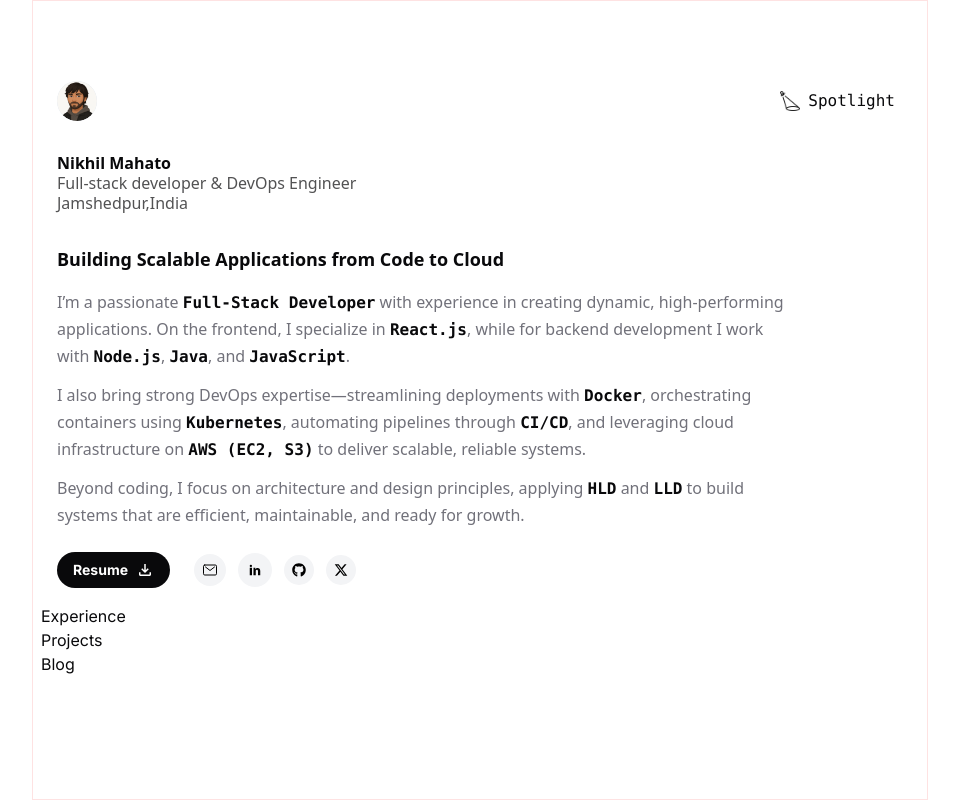
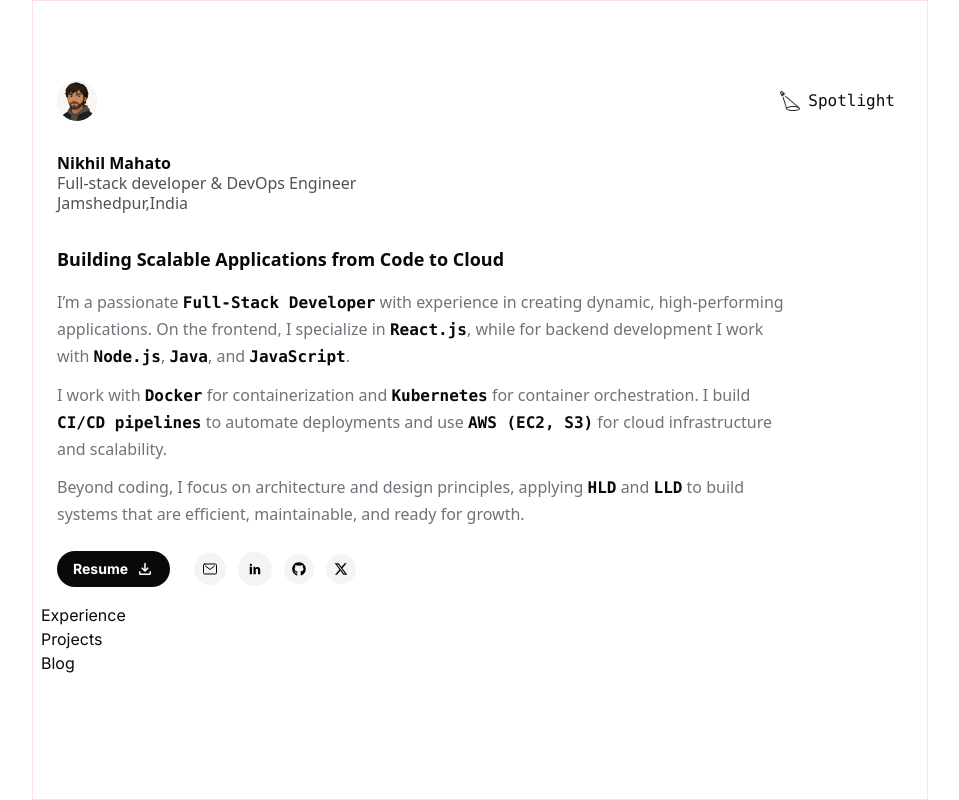
Before and after one commit to nikhilmahato21/my-portfolio, a React (Vite) app: page / in a window 1280 px wide. Shown: the whole page, without its empty margins (160-1119 px from the left). Built offline with nearby package versions, Linux system fonts and the light colour scheme; a web font is replaced by a local one.

Commit message:
devops text change

```diff
--- a/src/components/Intro.tsx
+++ b/src/components/Intro.tsx
@@ -19,16 +19,15 @@ const Intro = () => {
       </p>
 
       {/* Paragraph 2 */}
-      <p className="  font-sans font-thin leading-relaxed mb-3 text-neutralDark dark:text-neutralGray">
-        I also bring strong DevOps expertise—streamlining deployments with{" "}
-        <span className="font-semibold text-pureBlack dark:text-pureWhite  font-mono text-opacity-100">Docker</span>, orchestrating
-        containers using <span className="font-semibold text-pureBlack dark:text-pureWhite  font-mono text-opacity-100">Kubernetes</span>,
-        automating pipelines through{" "}
-        <span className="font-semibold text-pureBlack dark:text-pureWhite  font-mono text-opacity-100">CI/CD</span>, and leveraging
-        cloud infrastructure on{" "}
-        <span className="font-semibold text-pureBlack dark:text-pureWhite  font-mono text-opacity-100">AWS (EC2, S3)</span> to deliver
-        scalable, reliable systems.
-      </p>
+      <p className="font-sans font-thin leading-relaxed mb-3 text-neutralDark dark:text-neutralGray">
+  I work with{" "}
+  <span className="font-semibold text-pureBlack dark:text-pureWhite font-mono">Docker</span> for containerization and{" "}
+  <span className="font-semibold text-pureBlack dark:text-pureWhite font-mono">Kubernetes</span> for container orchestration.
+  I build{" "}
+  <span className="font-semibold text-pureBlack dark:text-pureWhite font-mono">CI/CD pipelines</span> to automate deployments and use{" "}
+  <span className="font-semibold text-pureBlack dark:text-pureWhite font-mono">AWS (EC2, S3)</span>  for cloud infrastructure and scalability.
+</p>
+
 
       {/* Paragraph 3 */}
       <p className="  font-sans font-thin leading-relaxed  text-neutralDark dark:text-neutralGray">
```
